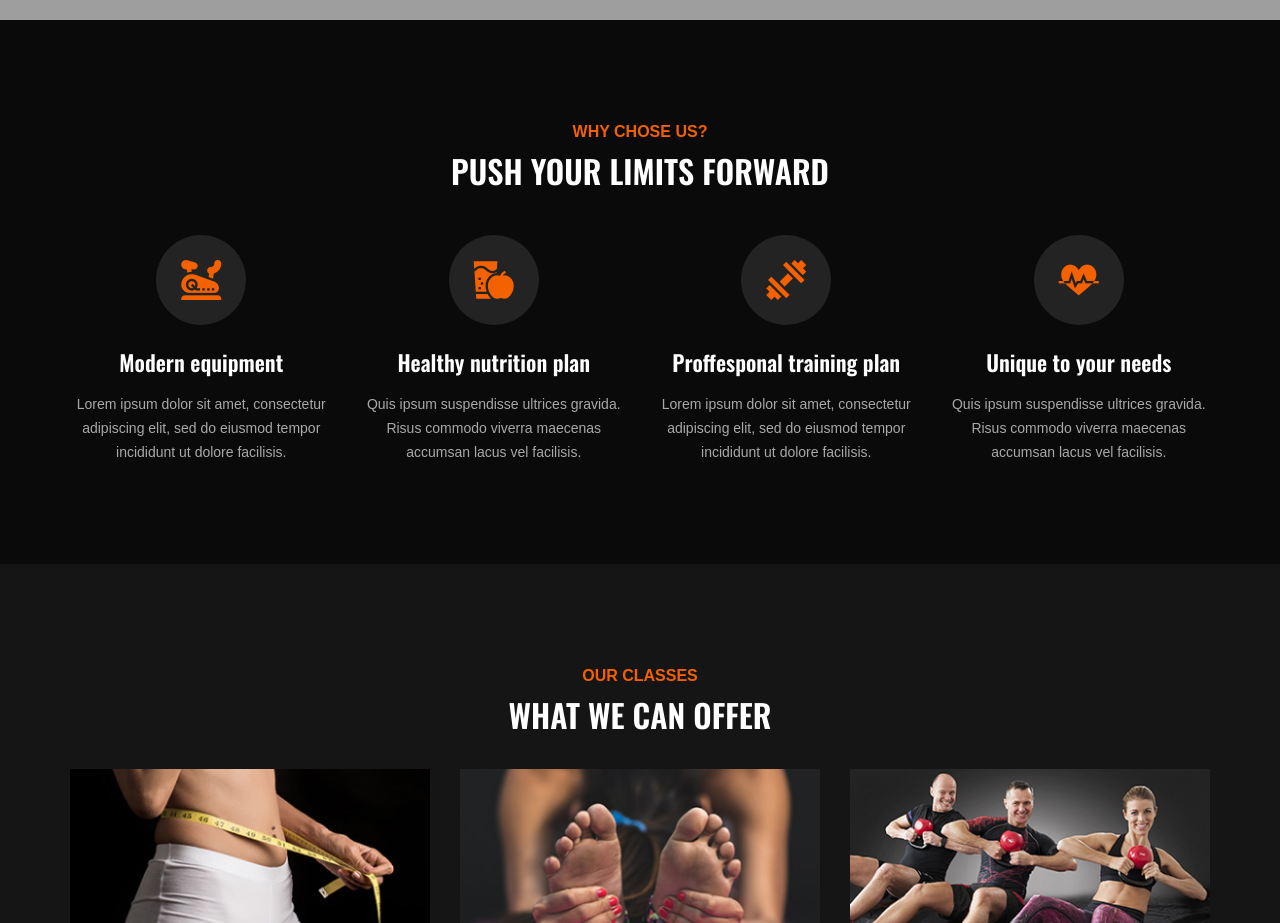
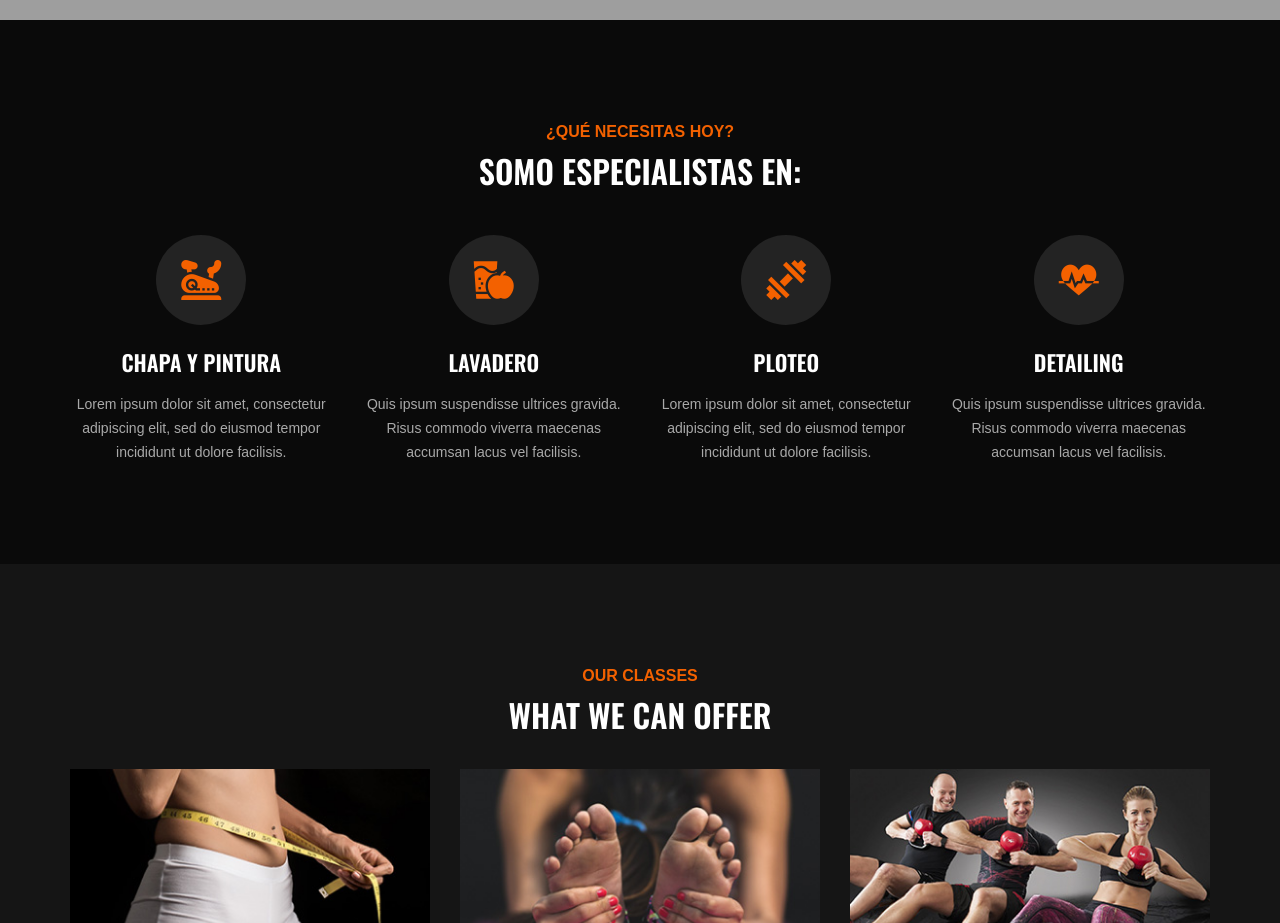
Before and after one commit to Lindapazw/web_LiderGarage, a plain HTML site: page index.html in a window 1280 px wide. Shown: the part 1020-1943 px from the top of the page. Drawn offline with nearby package versions, Linux system fonts and the light colour scheme; grey boxes are pictures that could not be loaded; a web font is replaced by a local one.

Commit message:
change section begin

```diff
--- a/index.html
+++ b/index.html
@@ -135,8 +135,8 @@
             <div class="row">
                 <div class="col-lg-12">
                     <div class="section-title">
-                        <span>Why chose us?</span>
-                        <h2>PUSH YOUR LIMITS FORWARD</h2>
+                        <span>¿Qué necesitas hoy?</span>
+                        <h2>Somo especialistas en:</h2>
                     </div>
                 </div>
             </div>
@@ -144,7 +144,7 @@
                 <div class="col-lg-3 col-sm-6">
                     <div class="cs-item">
                         <span class="flaticon-034-stationary-bike"></span>
-                        <h4>Modern equipment</h4>
+                        <h4>CHAPA Y PINTURA</h4>
                         <p>Lorem ipsum dolor sit amet, consectetur adipiscing elit, sed do eiusmod tempor incididunt ut
                             dolore facilisis.</p>
                     </div>
@@ -152,7 +152,7 @@
                 <div class="col-lg-3 col-sm-6">
                     <div class="cs-item">
                         <span class="flaticon-033-juice"></span>
-                        <h4>Healthy nutrition plan</h4>
+                        <h4>LAVADERO</h4>
                         <p>Quis ipsum suspendisse ultrices gravida. Risus commodo viverra maecenas accumsan lacus vel
                             facilisis.</p>
                     </div>
@@ -160,7 +160,7 @@
                 <div class="col-lg-3 col-sm-6">
                     <div class="cs-item">
                         <span class="flaticon-002-dumbell"></span>
-                        <h4>Proffesponal training plan</h4>
+                        <h4>PLOTEO</h4>
                         <p>Lorem ipsum dolor sit amet, consectetur adipiscing elit, sed do eiusmod tempor incididunt ut
                             dolore facilisis.</p>
                     </div>
@@ -168,7 +168,7 @@
                 <div class="col-lg-3 col-sm-6">
                     <div class="cs-item">
                         <span class="flaticon-014-heart-beat"></span>
-                        <h4>Unique to your needs</h4>
+                        <h4>DETAILING</h4>
                         <p>Quis ipsum suspendisse ultrices gravida. Risus commodo viverra maecenas accumsan lacus vel
                             facilisis.</p>
                     </div>
```
